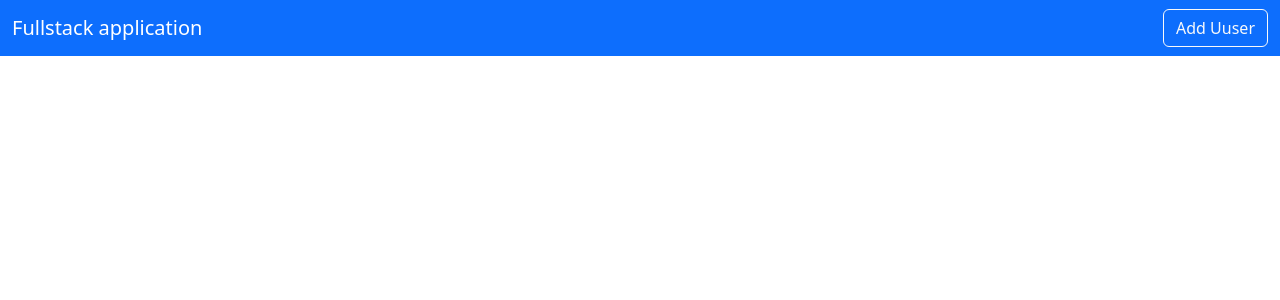
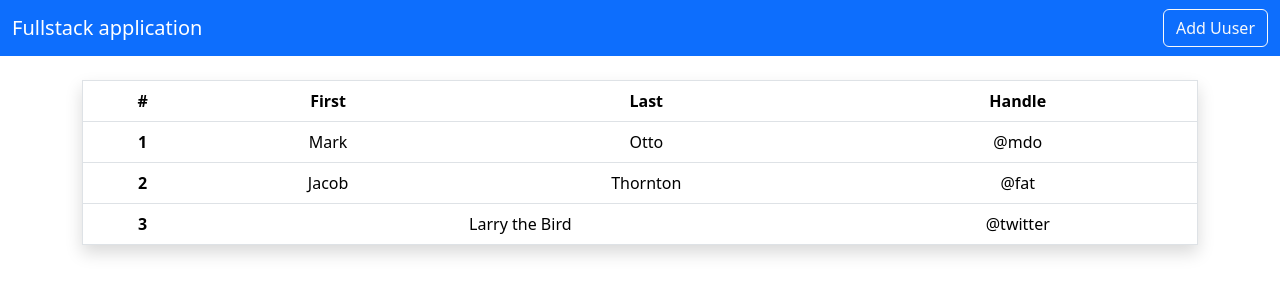
Before and after one commit to thanhm963/project2-front, a React (Create React App) app: page / in a window 1280 px wide. Shown: the top 300 px of the page. Built offline with nearby package versions, Linux system fonts and the light colour scheme.

Commit message:
create homepage using bootstrap table

```diff
--- a/src/App.js
+++ b/src/App.js
@@ -2,11 +2,13 @@
 import './App.css';
 import "../node_modules/bootstrap/dist/css/bootstrap.min.css"
 import Navbar from './layout/Navbar';
+import Home from './pages/Home';
 
 function App() {
   return (
     <div className="App">
       <Navbar/>
+      <Home/>
     </div>
   );
 }
--- a/src/pages/Home.js
+++ b/src/pages/Home.js
@@ -0,0 +1,39 @@
+import React from 'react'
+
+export default function Home() {
+  return (
+    <div className='container'>
+        <div className='py-4'>
+        <table className="table border shadow">
+  <thead>
+    <tr>
+      <th scope="col">#</th>
+      <th scope="col">First</th>
+      <th scope="col">Last</th>
+      <th scope="col">Handle</th>
+    </tr>
+  </thead>
+  <tbody>
+    <tr>
+      <th scope="row">1</th>
+      <td>Mark</td>
+      <td>Otto</td>
+      <td>@mdo</td>
+    </tr>
+    <tr>
+      <th scope="row">2</th>
+      <td>Jacob</td>
+      <td>Thornton</td>
+      <td>@fat</td>
+    </tr>
+    <tr>
+      <th scope="row">3</th>
+      <td colspan="2">Larry the Bird</td>
+      <td>@twitter</td>
+    </tr>
+  </tbody>
+</table>
+        </div>
+    </div>
+  )
+}
```
